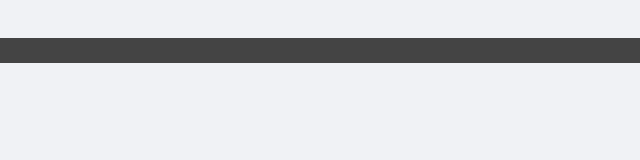
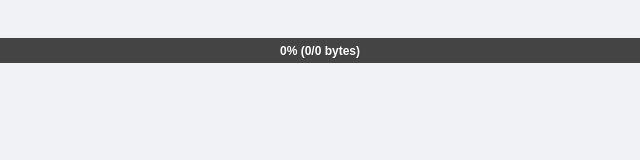
Before and after one commit to kartofelek007/progress-bar, a plain HTML site: page index.html in a window 1280 px wide. Shown: the full height of the page, 320-960 px from the left. Drawn offline with Linux system fonts and the light colour scheme.

Commit message:
poprawka demo

```diff
--- a/index.html
+++ b/index.html
@@ -12,7 +12,7 @@
 <body>
     <div class="progress">
         <div class="progress-bar">
-            <div class="progress-bar-text"></div>
+            <div class="progress-bar-text">0% (0/0 bytes)</div>
         </div>
     </div>
     <div class="gallery"></div>
```
